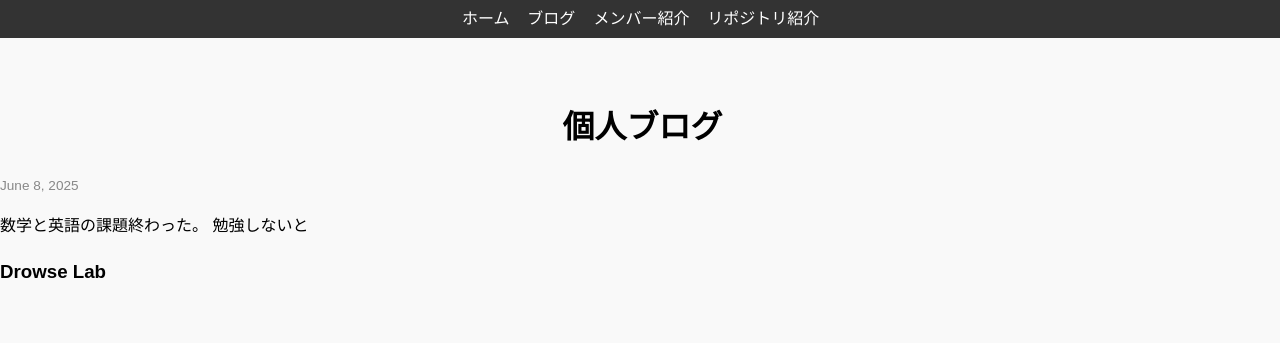
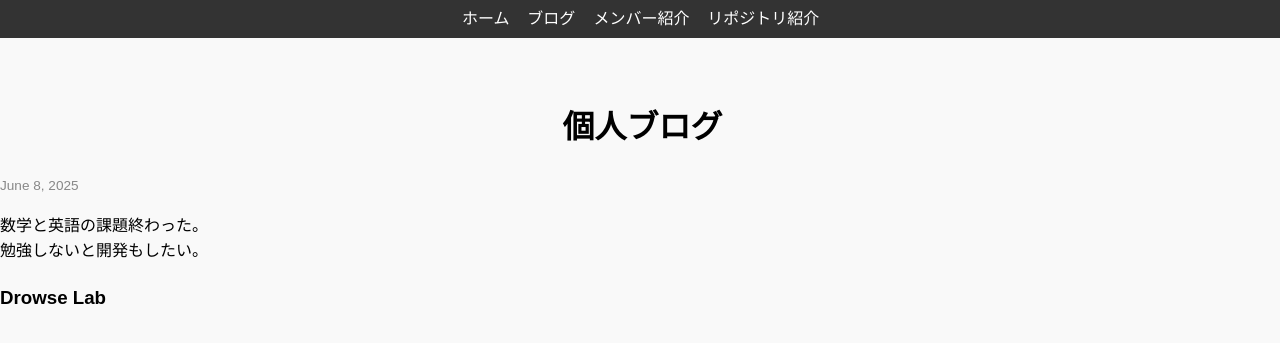
Before and after one commit to Drowse-Lab/Drowse-Lab, a Jekyll site: the page built from _posts/2025-06-09-blog.md, in a window 1280 px wide. Shown: the top 343 px of the page. Built offline with Jekyll 4.4.1, drawn with Linux system fonts in a browser that asks for light colours; nearby versions of some CDN libraries; some web fonts are replaced; a style sheet for code colours, icons or effects is not loaded.

Commit message:
Update and rename 2025-06-09-hrmcngsblog.md to 2025-06-09-blog.md

```diff
--- a/_posts/2025-06-09-hrmcngsblog.md
+++ b/_posts/2025-06-09-blog.md
@@ -7,4 +7,4 @@ tags: [個人ブログ]
 author: hrmcngs
 ---
 数学と英語の課題終わった。
-勉強しないと
+勉強しないと開発もしたい。
```
